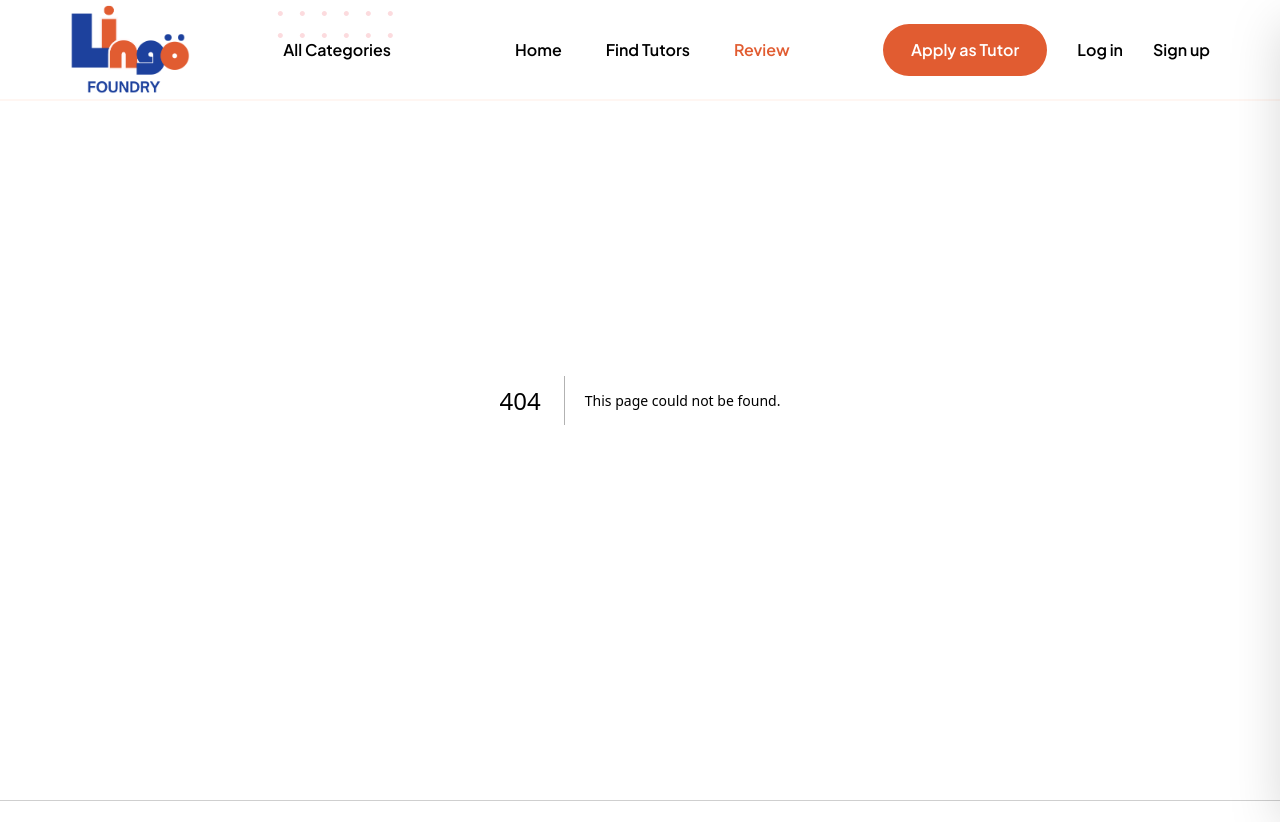
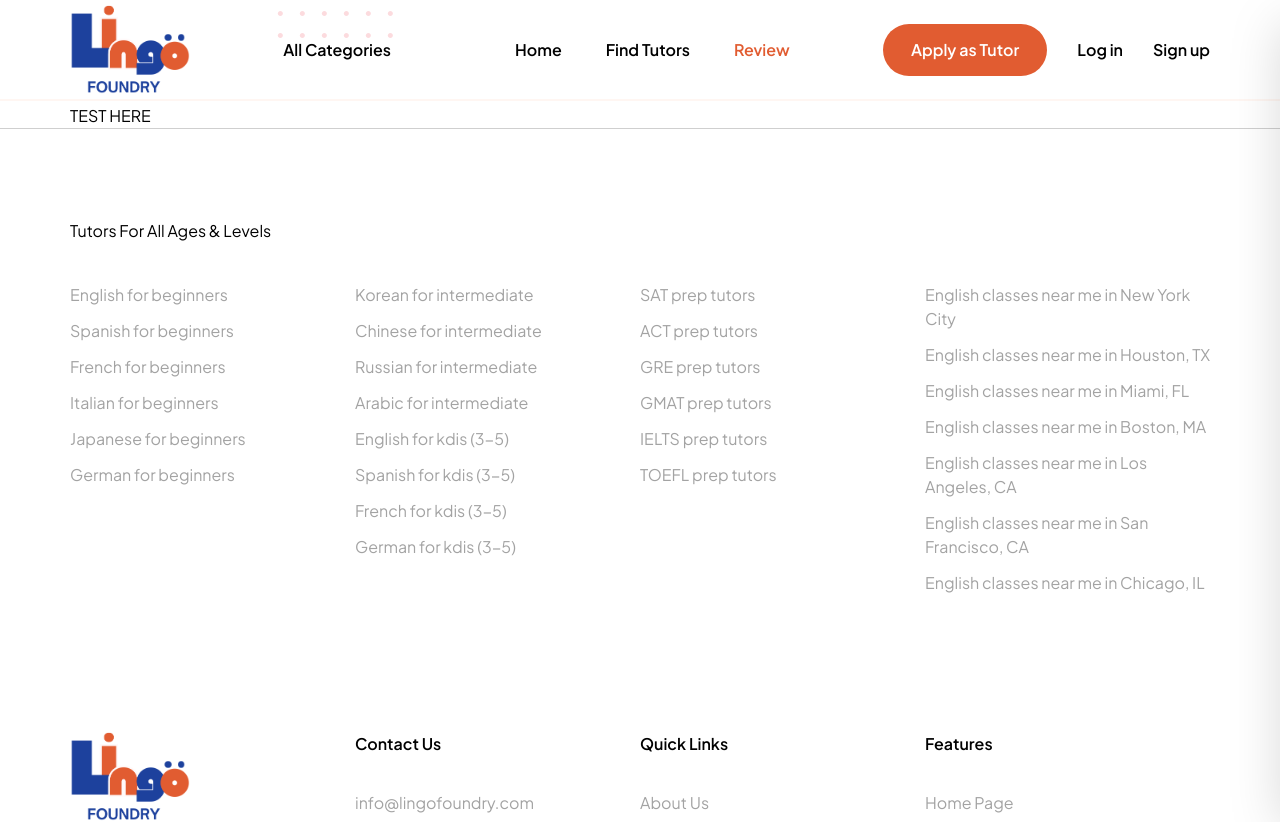
Before and after one commit to AhliKode-com/lingo-foundry-web, a Next.js app: page /review in a window 1280 px wide. Before the commit this address had no page. Shown: the top 822 px of the page. Built offline with nearby package versions, Linux system fonts and the light colour scheme.

Commit message:
add review page

```diff
--- /dev/null
+++ b/app/review/page.js
@@ -0,0 +1,7 @@
+export default function Review() {
+    return (
+        <div className="lingo-container flex h-full pt-[103.61px]">
+            TEST HERE
+        </div>
+    )
+}
```
Also changed, not shown: app/page.js (+7 -1 lines).
